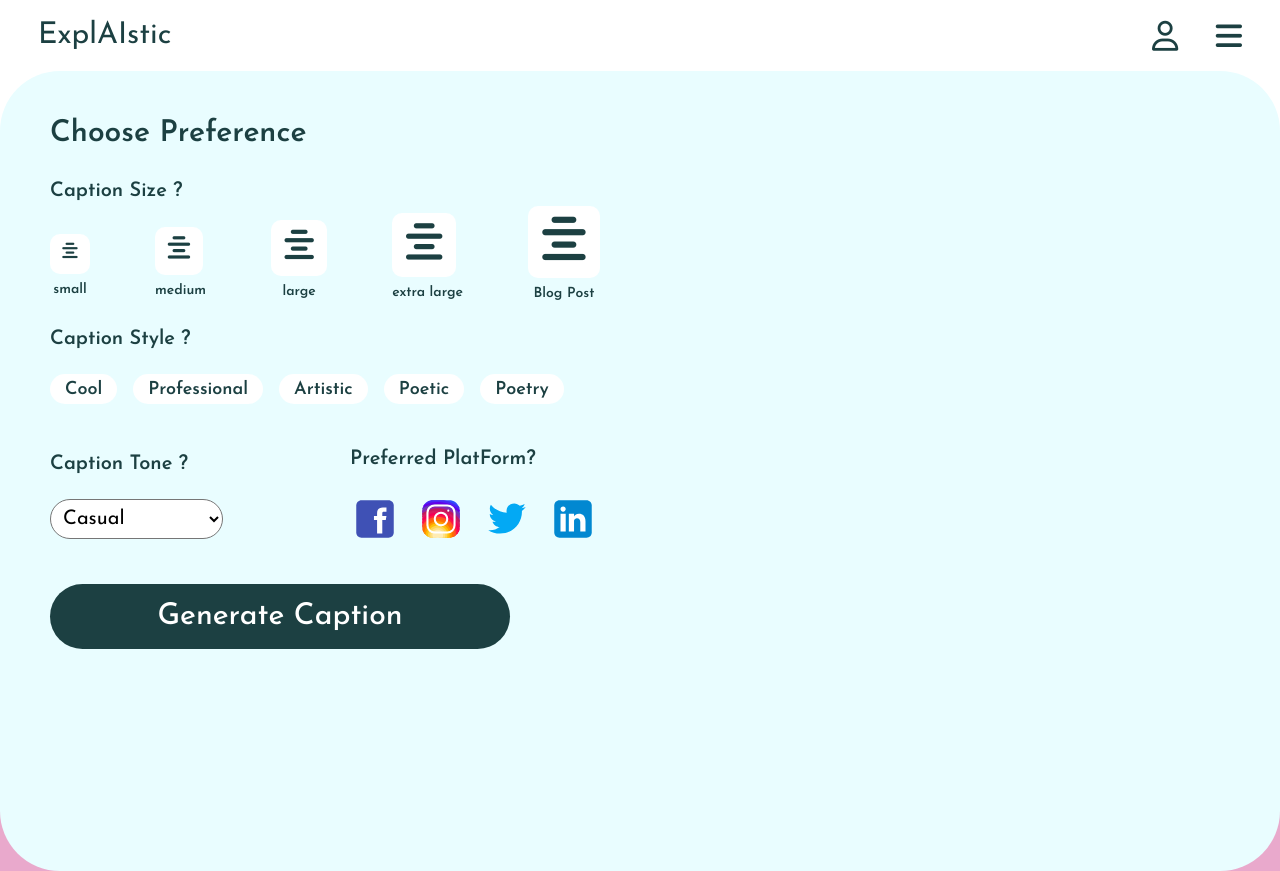
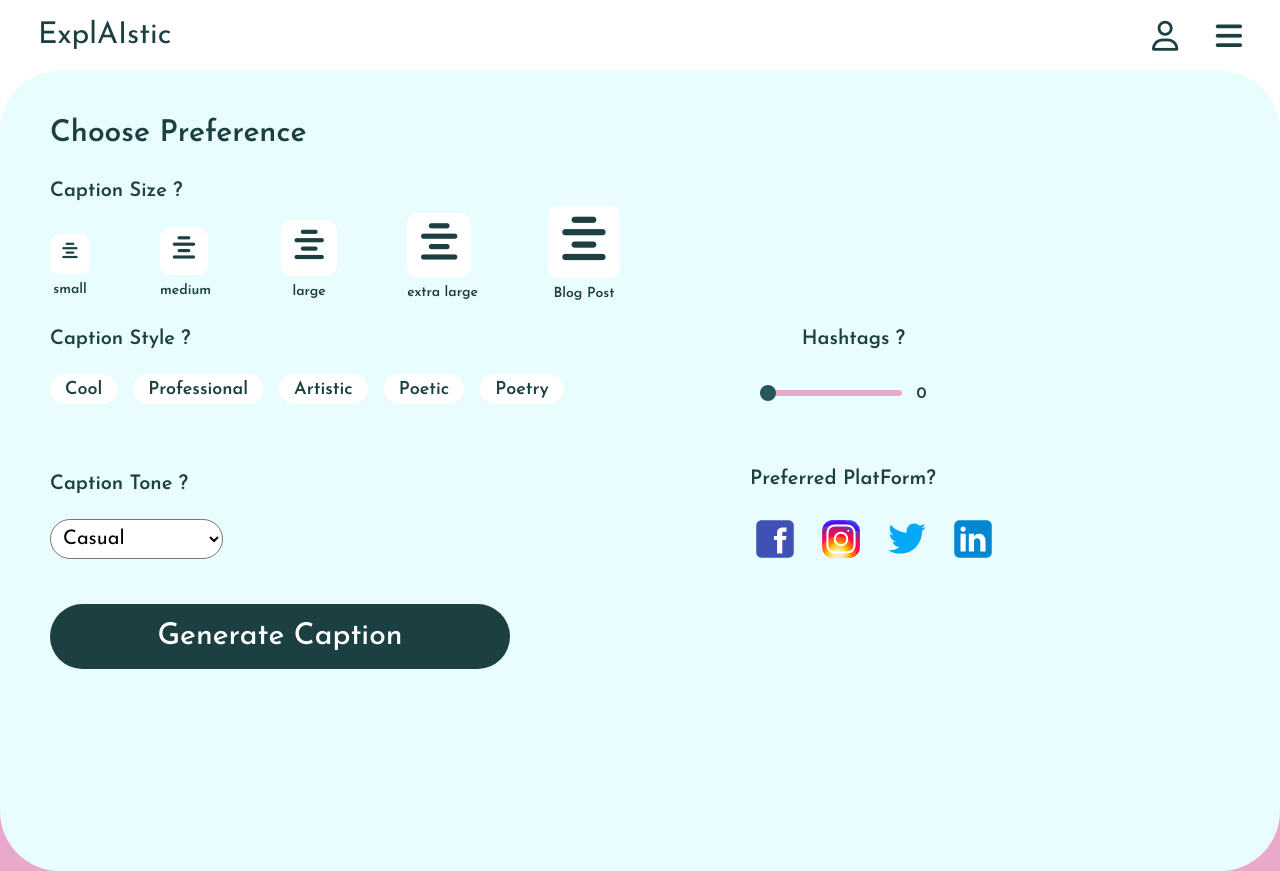
Before and after one commit to Tech-Intelli/I2C_Source, a React (Create React App) app in the folder frontend/: page /generatecaption in a window 1280 px wide. Shown: the top 871 px of the page. Built offline with nearby package versions, Linux system fonts and the light colour scheme; no server answers.

Commit message:
Added Hashtag Input Feature

```diff
--- a/frontend/src/components/ChooseCaption/ChooseCaption.css
+++ b/frontend/src/components/ChooseCaption/ChooseCaption.css
@@ -54,14 +54,63 @@ section::before{
 }
 
 .innerContent-page2{
-    width: 550px;
+    width: 950px;
     height: auto;
     position: relative;
     font-weight: 600;
     margin: 40px auto auto 50px;
     color: #1C4042;
 }
-
+.caption-size{
+    width: 60%
+}
+.style-hashtag-heading{
+    display: flex;
+    width: 90%;
+    justify-content: space-between;
+}
+.style-hashtag{
+    display: flex;
+    justify-content: space-between;
+}
+.hashtags{
+    width: 30%;
+    position: relative;
+    padding: 0 2rem;
+}
+.hash{
+    color: #1C4042;
+    position: absolute;
+    right: 20%;
+    top: 12%;
+    width: 15%;
+}
+.hashtags input[type="range"]{
+    appearance: none;
+    background: #E9A9CC;
+    outline: none;
+    border: none;
+    margin: 0;
+    position: absolute;
+    left: 10%;
+    padding: 0;
+    width: 50%;
+    height: 0.4rem;
+    -webkit-appearance: none;
+}
+.hashtags input[type="range"]::-webkit-slider-thumb{
+    appearance: none;
+    width: 10px;
+    height: 10px;
+    border-radius: 50%;
+    cursor: pointer;
+    background: #265759;
+    padding: 0.5rem;
+    -webkit-appearance: none;
+}
+.hashtags p{
+    text-align: center;
+}
 .innerContent-page2 span{
     color: #E9A9CC;
 }
@@ -160,7 +209,7 @@ section::before{
     color: #fff;
 }
 .btn-style-page2:hover{
-    background-color: hsl(183, 40%, 25%);
+    background-color: #265759;
 }
 section .footer-page2 {
     position: relative;
--- a/frontend/src/components/ChooseCaption/ChooseCaption.jsx
+++ b/frontend/src/components/ChooseCaption/ChooseCaption.jsx
@@ -18,7 +18,7 @@ const ChooseCaption = () => {
     const [caption,setcaption] =useState("");
     const navigate = useNavigate();
     const [loading, setLoading] = useState(false);
-
+    const [hashtag, setHashtag] = useState(0); // Number of hashtags
     const addBorder = {
         border:"2px solid #1C4042",
         borderRadius:"5px"
@@ -61,7 +61,7 @@ const ChooseCaption = () => {
         setLoading(true);
         const context= location?.state?.memory || ''; //Setting the context as the memory that the user provides. If the user does not provide any value, the context is set to ''.
 
-        axios.get(`http://localhost:9000/generate_image_video_caption?caption_size=${selectSizeId}&context=${context}&style=${targetId}&num_hashtags=30&tone=${tone}&social_media=${platformId}`,{
+        axios.get(`http://localhost:9000/generate_image_video_caption?caption_size=${selectSizeId}&context=${context}&style=${targetId}&num_hashtags=${hashtag}&tone=${tone}&social_media=${platformId}`,{
             headers:{
                 Authorization: `Bearer ${token}`
             },
@@ -93,7 +93,13 @@ const ChooseCaption = () => {
         });
         console.log("Go to Login")
     };
-
+    // Handling mouse move
+    const handleHashtag = (e)=>{
+        setHashtag(e.target.value);
+        const x = (hashtag / 30) * 100;
+        const gradient = (x!=0)?`linear-gradient(90deg, #1C4042 ${x}%, #E9A9CC${x}%`: "#E9A9CC";
+        e.target.style.backgroundImage = gradient;
+    }
 
   return (
     <>
@@ -121,6 +127,7 @@ const ChooseCaption = () => {
             )}
             <div className="innerContent-page2">
                 <p className="steps" style ={{marginBottom:"40px"}}>Choose Preference</p>
+                <div className="caption-size">
                 <div >
                     <p className="label">Caption Size ?</p>
                 </div>
@@ -152,14 +159,22 @@ const ChooseCaption = () => {
 
 
                     </div>
-
+                    </div>
 
 
 
                 </div>
-                <div className='preference_heading'>
-                <p className="label " style={{marginTop:"20px",}}>Caption Style ?</p>
+                <div className="style-hashtag-heading">
+                    <div className='preference_heading'>
+                    <p className="label " style={{marginTop:"20px",}}>Caption Style ?</p>
+                    </div>
+                    <div className='preference_heading'>
+                    <p className="label " style={{marginTop:"20px",}}>Hashtags ?</p>
+                    </div>
                 </div>
+                <div className="style-hashtag">
+                    <div className="caption-style">
+
                 <div className='captionStyle-icons'>
                     <div className='captionStyle'  id = "cool" onClick={(e)=>handleChange(e.target.id)}  style = {targetId === "cool" ? selectdiv:styles}>
                         Cool
@@ -177,6 +192,13 @@ const ChooseCaption = () => {
                         Poetry
                     </div>
                 </div>
+                    </div>
+                    <div className="hashtags">
+                            <input type="range" value={hashtag} min="0" max="30"  onChange = {handleHashtag} />
+                            <p className='hash'>{hashtag}</p>
+                    </div>
+                </div>
+
                 <div className='preferences'>
                     <div className='captionTone'>
                         <p className="label tone" style={{marginTop:"0px",marginBottom:"0px"}}>Caption Tone ?</p>
```
